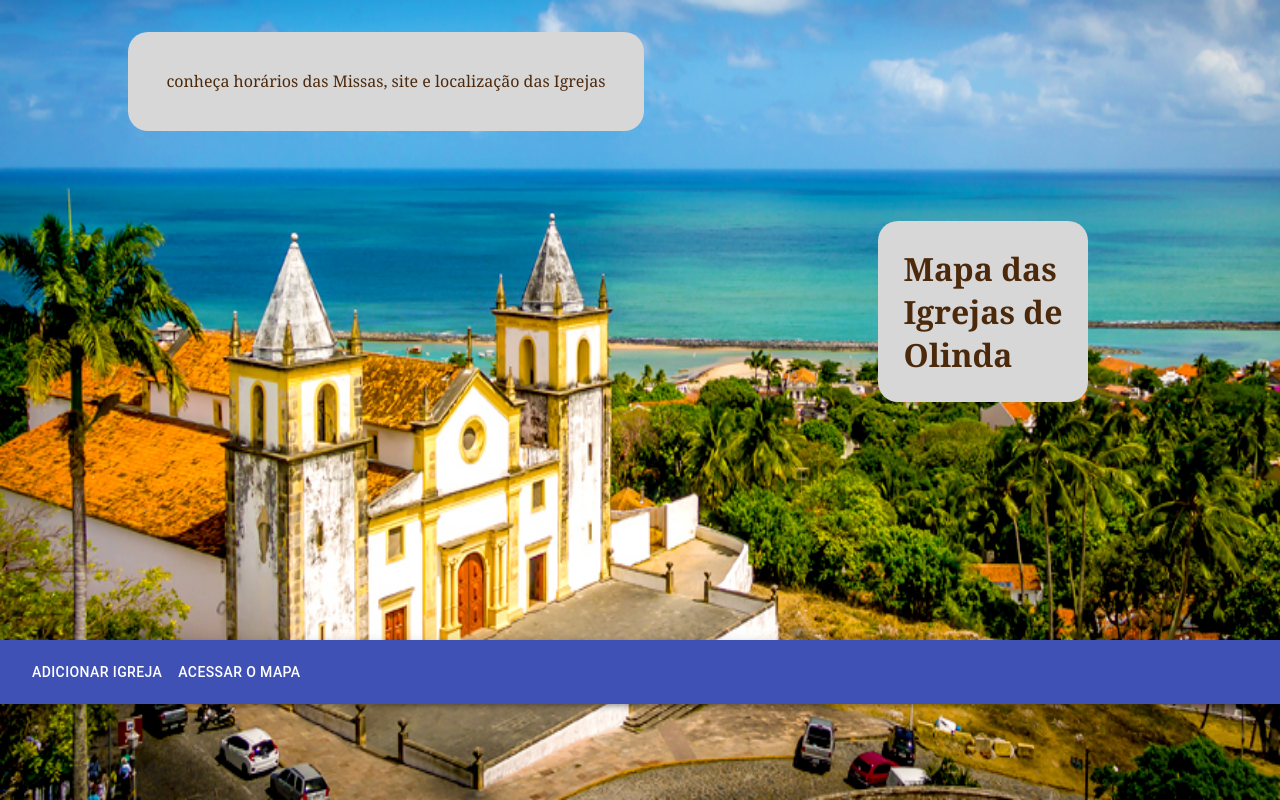
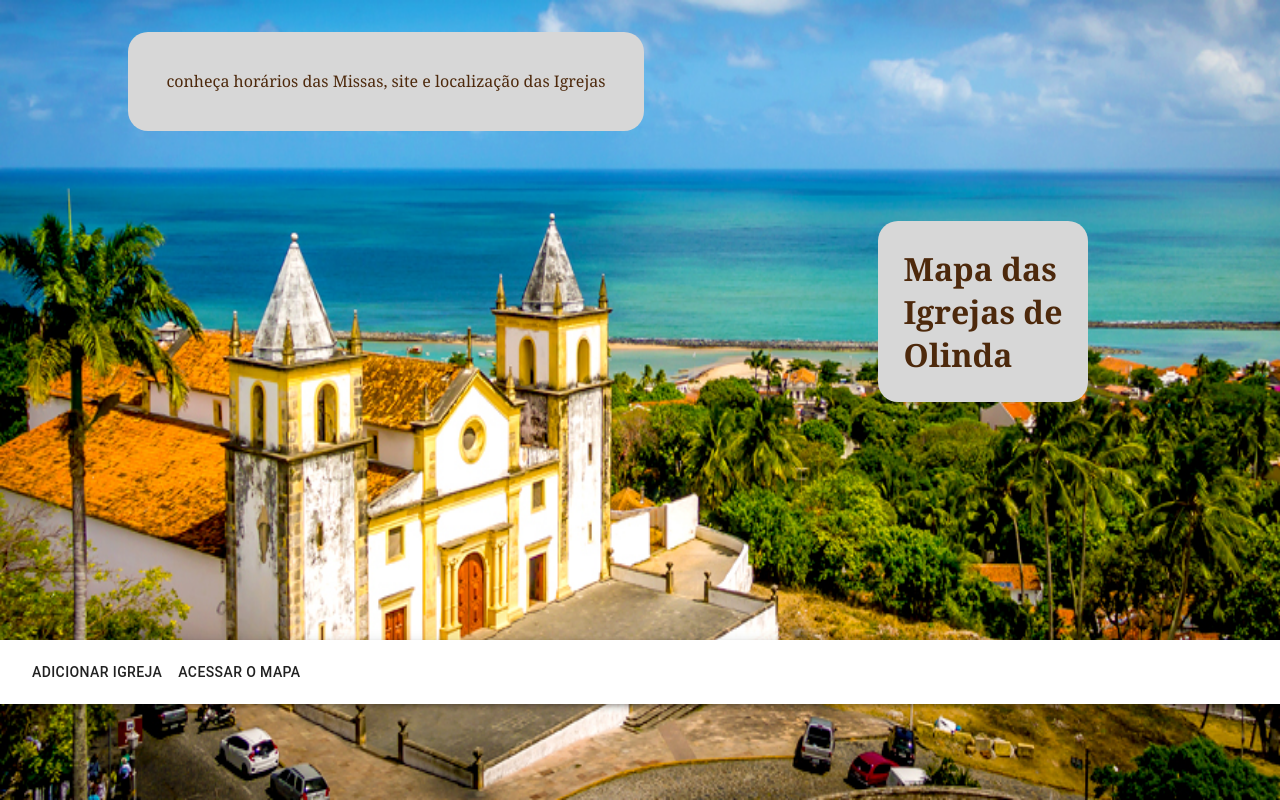
Before and after one commit to luisdelgado/Mapa-das-Igrejas-de-Olinda, a Next.js app: page / in a window 1280 px wide. Built offline with nearby package versions, Linux system fonts and the light colour scheme.

Commit message:
Colocando coloração da Bar para inherit

```diff
--- a/pages/index.js
+++ b/pages/index.js
@@ -38,10 +38,10 @@
         <h1 className={styles.title}>Mapa das<br></br>Igrejas de<br></br>Olinda</h1>
         {/* <button className={styles.map}><a href="https://www.google.com/maps/d/edit?mid=1FnwmzldJKxOTJPvf-EfdHozkaERgIiVK&usp=sharing">Acessar o Mapa</a></button> */}
         <div className={classes.root, styles.map}>
-          <AppBar position="static">
+          <AppBar color="inherit" position="static">
             <Toolbar>
-              <Button color="inherit" >Adicionar Igreja</Button>
-              <Button color="inherit" >Acessar o Mapa</Button>
+              <Button>Adicionar Igreja</Button>
+              <Button>Acessar o Mapa</Button>
             </Toolbar>
           </AppBar>
         </div>
```
